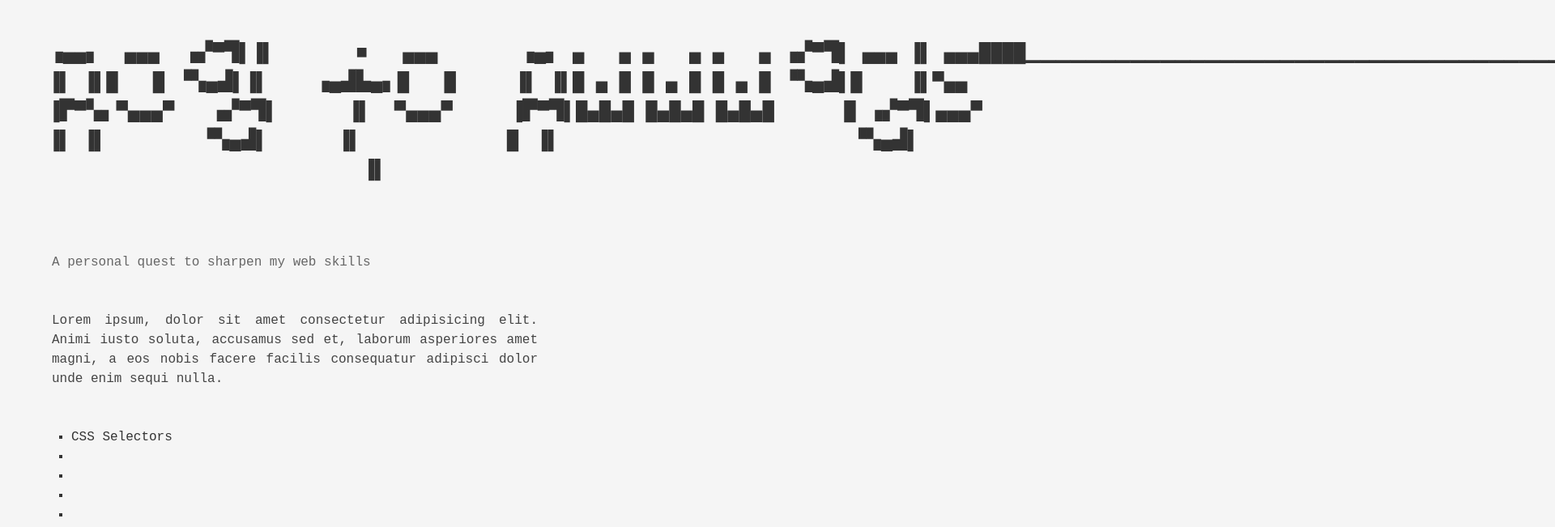
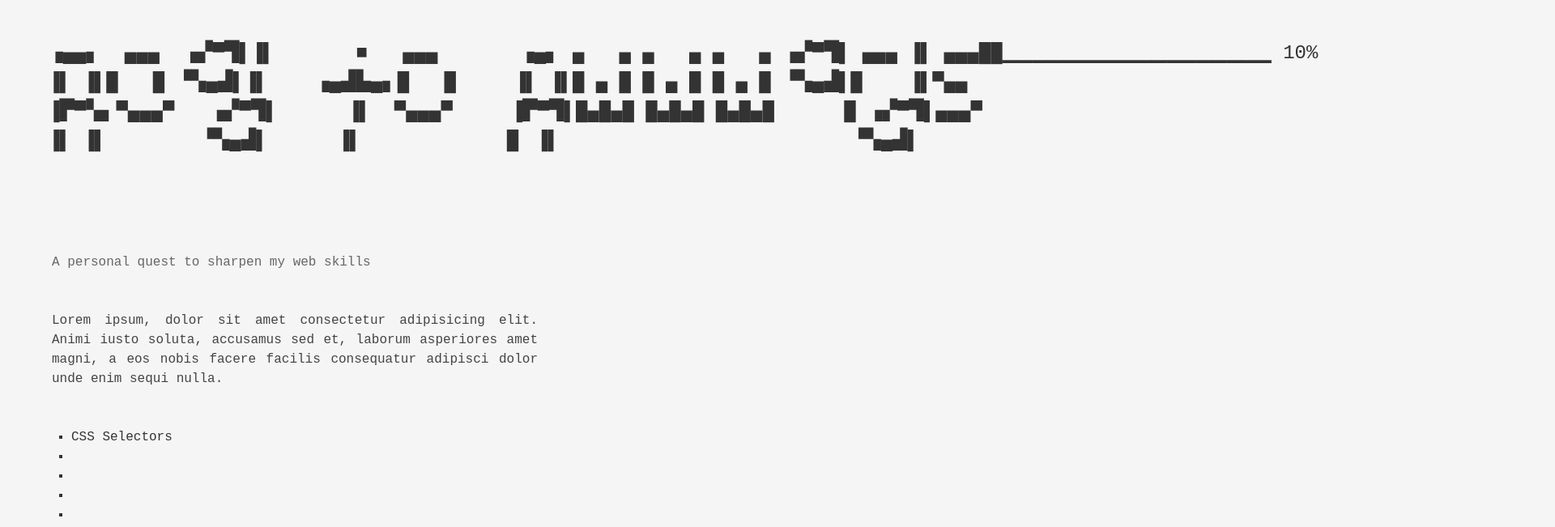
Before and after one commit to ligea-alexander/to_awwwards, a plain HTML site: page index.html in a window 1280 px wide. Shown: the top 651 px of the page at 81% size, 1920 px wide, since content can reach past the window. Drawn offline with Linux system fonts and the light colour scheme.

Commit message:
Editing ASCII

```diff
--- a/index.html
+++ b/index.html
@@ -13,11 +13,11 @@
   <header>
     <div class="ascii-banner">
       <pre>
-   ▗▄▄▖  ▄▄▄  ▗▞▀▜▌▐▌       ■   ▄▄▄       ▗▄▖ ▄   ▄ ▄   ▄ ▄   ▄ ▗▞▀▜▌ ▄▄▄ ▐▌ ▄▄▄████▁▁▁▁▁▁▁▁▁▁▁▁▁▁▁▁▁▁▁▁▁▁▁▁▁▁▁▁▁▁▁▁▁▁▁▁▁▁▁▁▁▁▁▁▁ 10%
+   ▗▄▄▖  ▄▄▄  ▗▞▀▜▌▐▌       ■   ▄▄▄       ▗▄▖ ▄   ▄ ▄   ▄ ▄   ▄ ▗▞▀▜▌ ▄▄▄ ▐▌ ▄▄▄██▁▁▁▁▁▁▁▁▁▁▁▁▁▁▁▁▁▁ 10%
    ▐▌ ▐▌█   █ ▝▚▄▟▌▐▌    ▗▄▟▙▄▖█   █     ▐▌ ▐▌█ ▄ █ █ ▄ █ █ ▄ █ ▝▚▄▟▌█    ▐▌▀▄▄
    ▐▛▀▚▖▀▄▄▄▀   ▗▞▀▜▌      ▐▌  ▀▄▄▄▀     ▐▛▀▜▌█▄█▄█ █▄█▄█ █▄█▄█      █ ▗▞▀▜▌▄▄▄▀
    ▐▌ ▐▌        ▝▚▄▟▌      ▐▌            ▐▌ ▐▌                         ▝▚▄▟▌
-                              ▐▌
+
     </pre>
       <!-- <div class="progressBar">■□□□□□□□□□ 10%</div> -->
     </div>
--- a/style.css
+++ b/style.css
@@ -67,7 +67,6 @@ pre {
 
 /* ====== Timeline / Milestones ====== */
 
-
 /* ===== List Styles ==== */
 ul {
   list-style-type: square;
```
